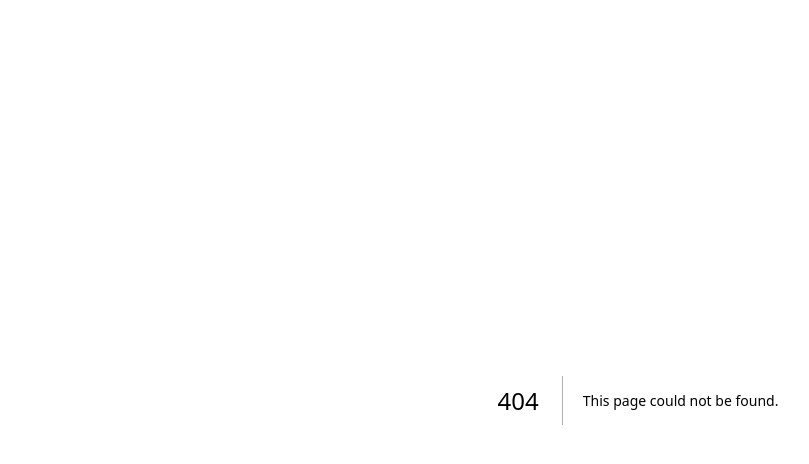
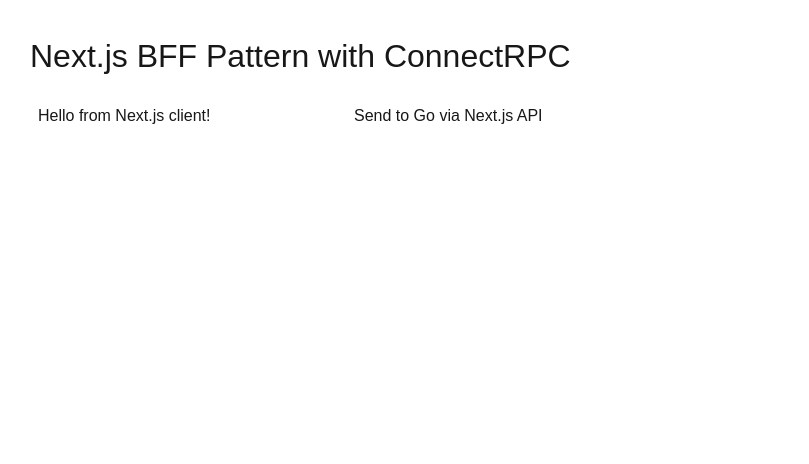
Before and after one commit to ChaChaChung/nextjs_with_connect_buf, a Next.js app: page /grpc_dynamic in a window 1280 px wide. Before the commit this address had no page. Shown: the top 464 px of the page, without its empty margins (2-811 px from the left). Built offline with nearby package versions, Linux system fonts and the light colour scheme.

Commit message:
add grpc function

```diff
--- /dev/null
+++ b/app/api/eliza/route.ts
@@ -0,0 +1,36 @@
+// 檔案路徑: app/api/eliza/route.ts
+
+import { NextResponse } from "next/server";
+import { elizaClient } from "../../lib/connect";
+
+// 處理從前端來的 POST 請求
+export async function POST(request: Request) {
+  try {
+    // 1. 從前端請求中解析出 JSON body
+    const body = await request.json();
+    const sentence = body.sentence;
+
+    if (!sentence) {
+      return NextResponse.json(
+        { error: "Sentence is required" },
+        { status: 400 }
+      );
+    }
+
+    // 2. 在伺服器端，使用 elizaClient 呼叫真正的 Go 後端 API
+    console.log(`Forwarding request to Go backend with sentence: "${sentence}"`);
+    const goResponse = await elizaClient.say({
+      sentence: sentence,
+    });
+
+    // 3. 將從 Go 後端收到的回應，作為 JSON 回傳給前端
+    return NextResponse.json(goResponse);
+
+  } catch (error) {
+    console.error("API route error:", error);
+    return NextResponse.json(
+      { error: "An internal server error occurred" },
+      { status: 500 }
+    );
+  }
+}
--- /dev/null
+++ b/app/grpc_dynamic/page.tsx
@@ -0,0 +1,70 @@
+"use client"; // 標記為 Client Component
+
+import { useState } from "react";
+
+export default function Home() {
+  const [inputValue, setInputValue] = useState("Hello from Next.js client!");
+  const [response, setResponse] = useState("");
+  const [isLoading, setIsLoading] = useState(false);
+
+  const handleSubmit = async (e: React.FormEvent) => {
+    e.preventDefault();
+    setIsLoading(true);
+    setResponse("");
+
+    try {
+      // 使用瀏覽器的 fetch 來呼叫我們自己的 Next.js API Route
+      const res = await fetch("/api/eliza", {
+        method: "POST",
+        headers: {
+          "Content-Type": "application/json",
+        },
+        body: JSON.stringify({ sentence: inputValue }),
+      });
+
+      if (!res.ok) {
+        throw new Error("API call failed");
+      }
+
+      const data = await res.json();
+      setResponse(data.sentence);
+
+    } catch (error) {
+      console.error(error);
+      setResponse("Failed to get response from server.");
+    } finally {
+      setIsLoading(false);
+    }
+  };
+
+  return (
+    <main style={{ padding: "2rem" }}>
+      <h1 style={{ fontSize: "2rem", marginBottom: "1rem" }}>
+        Next.js BFF Pattern with ConnectRPC
+      </h1>
+      <form onSubmit={handleSubmit}>
+        <input
+          type="text"
+          value={inputValue}
+          onChange={(e) => setInputValue(e.target.value)}
+          style={{ padding: "0.5rem", width: "300px" }}
+        />
+        <button
+          type="submit"
+          disabled={isLoading}
+          style={{ padding: "0.5rem 1rem", marginLeft: "0.5rem" }}
+        >
+          {isLoading ? "Sending..." : "Send to Go via Next.js API"}
+        </button>
+      </form>
+
+      {response && (
+        <div style={{ marginTop: "1rem" }}>
+          <p style={{ fontFamily: "monospace", background: "#eee", padding: "1rem", color: 'navy' }}>
+            <strong>Response:</strong> {response}
+          </p>
+        </div>
+      )}
+    </main>
+  );
+}
--- /dev/null
+++ b/app/grpc_static/page.tsx
@@ -0,0 +1,34 @@
+import { elizaClient } from "../lib/connect"; // 直接引入我們與 Go 連線的客戶端
+
+// 這是一個預設的 Server Component，因為它是一個 async function
+// 並且沒有 "use client" 標記
+export default async function StaticPage() {
+  console.log("Fetching data for static page at build time...");
+
+  // 1. 在伺服器端（建置時期）直接呼叫 Go API
+  const response = await elizaClient.say({
+    sentence: "This page was generated statically!",
+  });
+
+  console.log("Data fetched successfully.");
+
+  // 2. 將拿到的資料直接渲染成 JSX
+  return (
+    <main style={{ padding: "2rem" }}>
+      <h1 style={{ fontSize: "2rem", marginBottom: "1rem" }}>
+        Statically Generated Page
+      </h1>
+      <p>
+        這個頁面的內容是在專案**建置時**就從 Go 後端取得並預先渲染好的。
+      </p>
+      <div style={{ marginTop: "1rem" }}>
+        <p style={{ fontFamily: "monospace", background: "#eee", padding: "1rem", color: 'navy' }}>
+          <strong>來自 Go 伺服器的靜態資料:</strong> {response.sentence}
+        </p>
+      </div>
+      <p style={{ marginTop: "2rem", fontStyle: "italic" }}>
+        您可以試著停止 Go 伺服器，然後用 `npm run start` 啟動 Next.js 的正式服務，這個頁面依然能正常顯示！
+      </p>
+    </main>
+  );
+}
--- a/app/test/page.tsx
+++ /dev/null
@@ -1,37 +0,0 @@
-"use client";
-
-import { useState } from 'react'
-import { createClient } from "@connectrpc/connect";
-import { createConnectTransport } from "@connectrpc/connect-web";
-import { ElizaService } from "../../gen/proto/eliza_connect";
-
-export default function HomePage() {
-    const [msg, setMsg] = useState('')
-
-    const handleSubmit = async (e: React.FormEvent) => {
-        e.preventDefault()
-
-        const transport = createConnectTransport({
-            baseUrl: "http://localhost:8080",
-        });
-
-        const client = createClient(ElizaService, transport);
-
-        // 傳值給 Go
-        const res = await client.say({ sentence: msg });
-
-        // 從 Go 取回資料
-        alert(res.sentence);
-    }
-
-    return (
-        <div className="m-5">
-            <form onSubmit={handleSubmit} className="space-y-6">
-                <input className="mr-2" style={{ background: '#fff', color: '#000' }} onChange={(e) => setMsg(e.target.value)} />
-                <button style={{ background: '#fff', color: '#000', padding: '5px', borderRadius: '10px' }}>
-                    Say Something...
-                </button>
-            </form>
-        </div>
-    );
-}
```
